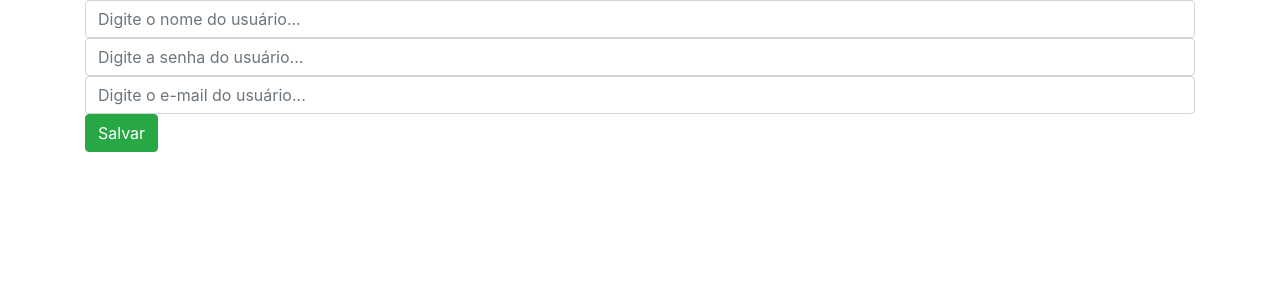
After one commit to GustavoBrDev/Django, a Django app: page /cad_user in a window 1280 px wide. The commit adds this page. Shown: the top 300 px of the page. Run offline with Django 5.2, Linux system fonts and the light colour scheme; some libraries are stand-ins or nearby versions.

Commit message:
Fluxo de Login
Realizado o fluxo de login e gerenciamento de usuário

```diff
--- /dev/null
+++ b/aplicacao/templates/cad_user.html
@@ -0,0 +1,27 @@
+{% load bootstrap4 %}
+<!DOCTYPE html>
+<html lang="en">
+<head>
+    <meta charset="UTF-8">
+    <meta name="viewport" content="width=device-width, initial-scale=1.0">
+    <title>Cadastro de usuário</title>
+    {% bootstrap_css %}
+</head>
+<body>
+    {% bootstrap_messages %}
+    <div class="container">
+        <form action="{% url 'url_cad_user' %}" method="POST">
+            {% csrf_token %}
+            <input type="text" name="nome" placeholder="Digite o nome do usuário..." class="form-control" required>
+
+            <input type="password" name="senha" placeholder="Digite a senha do usuário..." class="form-control" required>
+
+            <input type="email" name="email" placeholder="Digite o e-mail do usuário..." class="form-control" required>
+
+            <input type="submit" value="Salvar" name="btnSalvar" class="btn btn-success">
+        </form>
+    </div>
+
+
+</body>
+</html>
--- a/aplicacao/templates/produtos.html
+++ b/aplicacao/templates/produtos.html
@@ -225,7 +225,7 @@
     {% endif %}
   </div>
 
-  <form action="{% url 'url_cadastrar_produto' %}" method="get">
+  <form action="{% url 'url_cadastrar_produto' %}" method="get" class="ju">
     <button type="submit" name="Novo produto" id="newProduct" class="btn btn-success">Novo Produto</button>
   </form>
 </body>
--- a/aplicacao/urls.py
+++ b/aplicacao/urls.py
@@ -7,5 +7,8 @@ urlpatterns = [
     path('cadastrar-produto', views.cadastrarProduto, name="url_cadastrar_produto"),
     path('atualizar-produto/<int:id>', views.atualizarProduto, name="url_editar_produto"),
     path('deletar-produto/<int:id>', views.deletarProduto, name="url_deletar_produto"),
+    path('entrar', views.entrar, name="url_entrar"),
+    path('cad_user', views.cad_user, name="url_cad_user"),
+    path('sair', views.sair, name="url_sair"),
     path('404-preview/', views.custom_404, name='404_preview'),
 ]
--- a/aplicacao/views.py
+++ b/aplicacao/views.py
@@ -1,6 +1,10 @@
 from django.http import HttpResponse
 from django.shortcuts import get_object_or_404, redirect, render
 from .models import Produto
+from django.contrib.auth import login, authenticate, logout
+from django.contrib.auth.models import User
+from django.contrib.auth.decorators import login_required
+from django.contrib import messages
 
 # Aqui são feitas as views
 def index ( request ):
@@ -9,6 +13,7 @@ def index ( request ):
     }
     return render( request, 'index.html', context)
 
+@login_required(login_url="url_entrar")
 def produtos ( request ):
     produtos = Produto.objects.all()
     context = {
@@ -16,6 +21,7 @@ def produtos ( request ):
     }
     return render( request, 'produtos.html', context)
 
+@login_required(login_url="url_entrar")
 def cadastrarProduto ( request ):
 
     if request.method == "GET":
@@ -44,6 +50,7 @@ def cadastrarProduto ( request ):
 
         return redirect("url_produtos")
 
+@login_required(login_url="url_entrar")
 def atualizarProduto (request, id ):
 
     produto = get_object_or_404(Produto, id=id)
@@ -75,6 +82,7 @@ def atualizarProduto (request, id ):
         produto.save()
         return redirect("url_produtos")
 
+@login_required(login_url="url_entrar")
 def deletarProduto ( request, id ):
 
     produto = get_object_or_404(Produto, id=id)
@@ -94,5 +102,42 @@ def deletarProduto ( request, id ):
 
     return redirect("url_produtos")
 
+def entrar(request):
+    if request.method == "GET":
+        return render(request, "entrar.html")
+    else:
+        username = request.POST.get('nome')
+        password = request.POST.get('senha')
+        user = authenticate(username=username, password=password)
+
+        if user:
+            login(request, user)
+            return redirect('url_produtos')
+        else:
+            return HttpResponse("Falha no login")
+
+def cad_user(request):
+    if request.method == 'POST':
+        nome = request.POST.get('nome')
+        senha = request.POST.get('senha')
+        email = request.POST.get('email')
+
+        user = User.objects.filter(username=nome).first()
+
+        if user:
+            return HttpResponse("Usuário já existe")
+
+        user = User.objects.create_user(username=nome, email=email, password=senha)
+
+        user.save()
+        messages.success(request, "Usuário cadastrado")
+        return render(request, "cad_user.html")
+    else:
+        return render(request, "cad_user.html")
+
+def sair(request):
+    logout(request)
+    return redirect('url_entrar')
+
 def custom_404(request):
     return render(request, '404.html', status=404)
```
Also changed, not shown: aplicacao/templates/entrar.html (added, +23 -0 lines), db.sqlite3.
